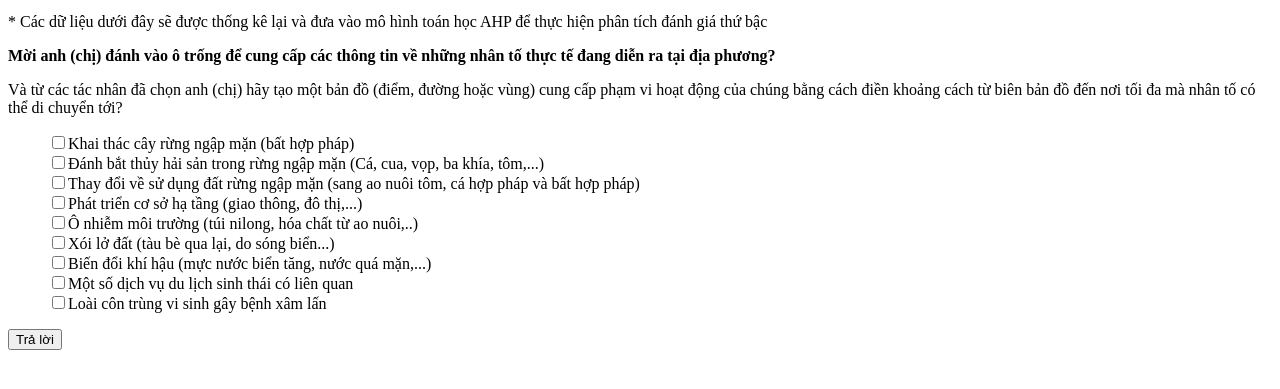
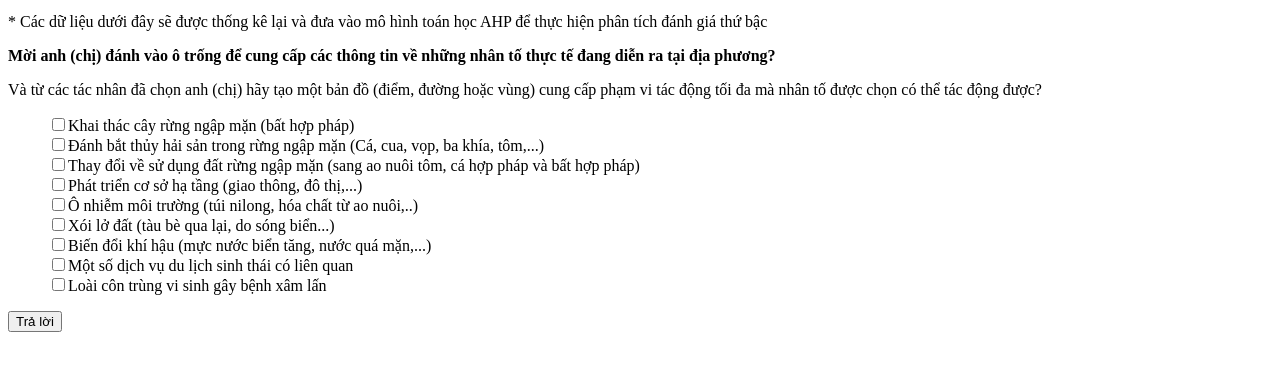
Before and after one commit to mqthang18/HQplan, a plain HTML site: page index.html in a window 1280 px wide. Shown: the part 361-750 px from the top of the page. Drawn offline with Linux system fonts and the light colour scheme.

Commit message:
Update index.html

```diff
--- a/index.html
+++ b/index.html
@@ -145,7 +145,7 @@
             <p>* Các dữ liệu dưới đây sẽ được thống kê lại và đưa vào mô hình toán học AHP để thực hiện phân tích đánh giá thứ bậc</p>
             <div class="question">
                 <p><span style="font-weight: 900;">Mời anh (chị) đánh vào ô trống để cung cấp các thông tin về những nhân tố thực tế đang diễn ra tại địa phương?</span></p>
-                Và từ các tác nhân đã chọn anh (chị) hãy tạo một bản đồ (điểm, đường hoặc vùng) cung cấp phạm vi hoạt động của chúng bằng cách điền khoảng cách từ biên bản đồ đến nơi tối đa mà nhân tố có thể di chuyển tới?
+                Và từ các tác nhân đã chọn anh (chị) hãy tạo một bản đồ (điểm, đường hoặc vùng) cung cấp phạm vi tác động tối đa mà nhân tố được chọn có thể tác động được?
                 <!-- <br>Ngoài ra, anh (chị) có thể cung cấp thêm dư đoán về sự thay đổi của nhân tố về mặt không gian trong tương lai sắp tới? -->
                 <ul style="list-style-type:none;">
                     <li>
```
